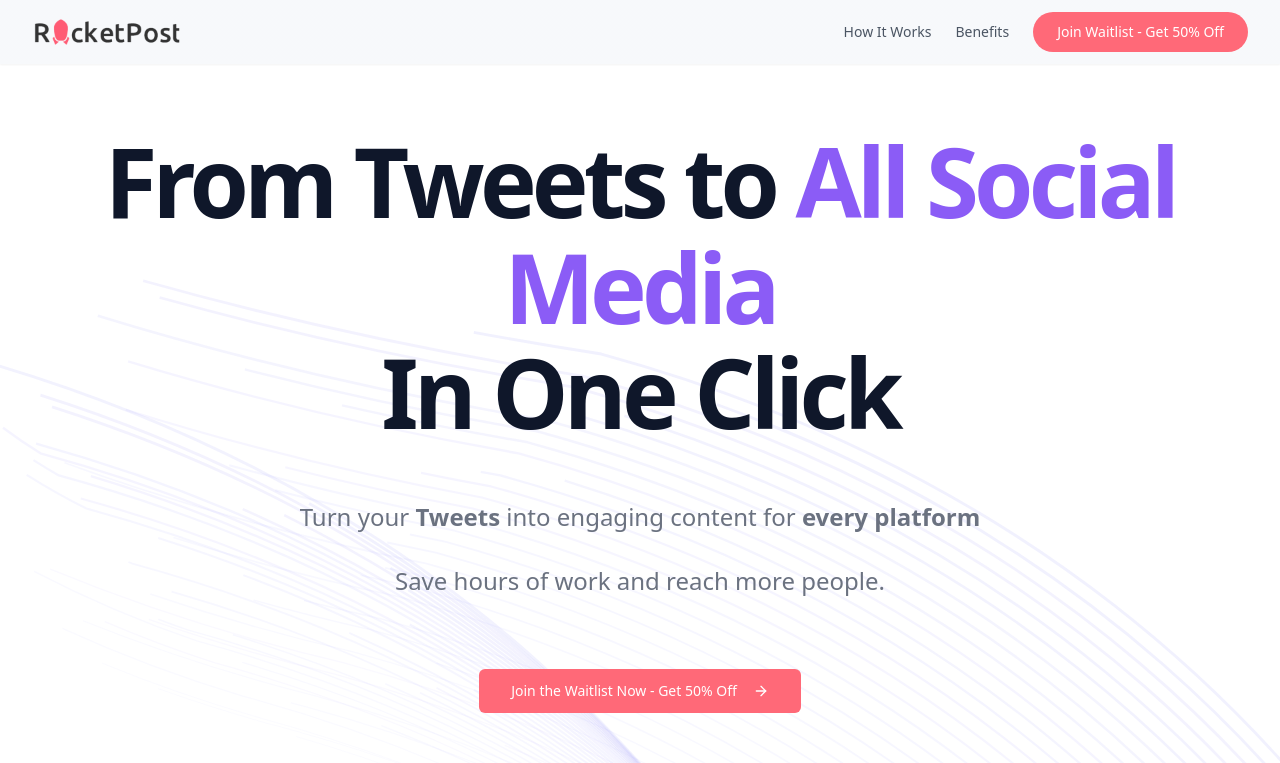
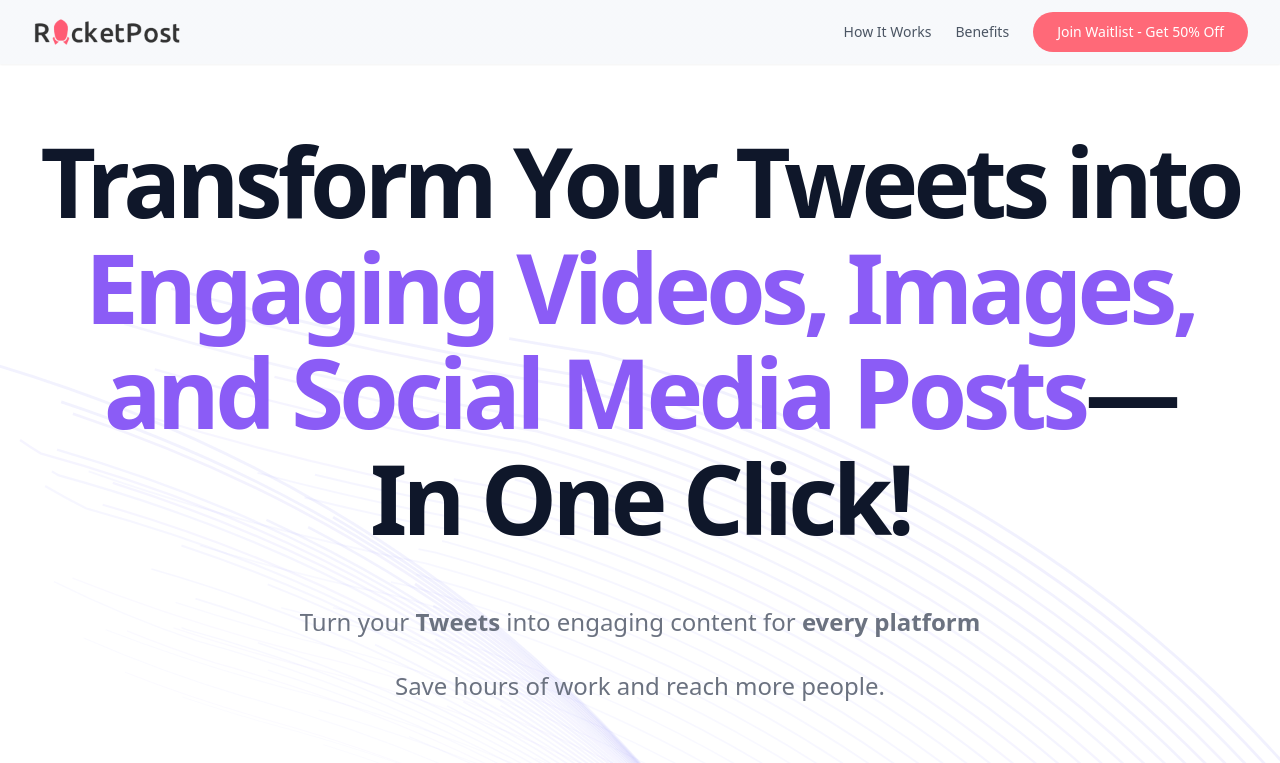
Before and after one commit to andresdelapena/rocketpost, a React (Vite) app: page / in a window 1280 px wide. Shown: the top 763 px of the page. Built offline with nearby package versions, Linux system fonts and the light colour scheme.

Commit message:
Improve marketing copy
Update marketing copy to emphasize the ease and efficiency of transforming tweets into various social media content formats.

```diff
--- a/src/components/sections/hero/HeroTitle.tsx
+++ b/src/components/sections/hero/HeroTitle.tsx
@@ -11,8 +11,9 @@ export function HeroTitle({ onWaitlistClick }: HeroTitleProps) {
   return (
     <div className="flex flex-col items-center justify-center space-y-10 text-center">
       <h1 className="text-5xl font-bold tracking-tighter sm:text-7xl xl:text-8xl/[1.1] leading-tight">
-        From Tweets to <span className="text-[#8B5CF6]">All Social Media</span><br />
-        In One Click
+        Transform Your Tweets into<br />
+        <span className="text-[#8B5CF6]">Engaging Videos, Images, and Social Media Posts</span>—<br />
+        In One Click!
       </h1>
       <p className="mx-auto max-w-[700px] text-gray-500 text-xl md:text-2xl leading-relaxed dark:text-gray-400 py-4">
         Turn your <strong>Tweets</strong> into engaging content for <strong>every platform</strong>
```
